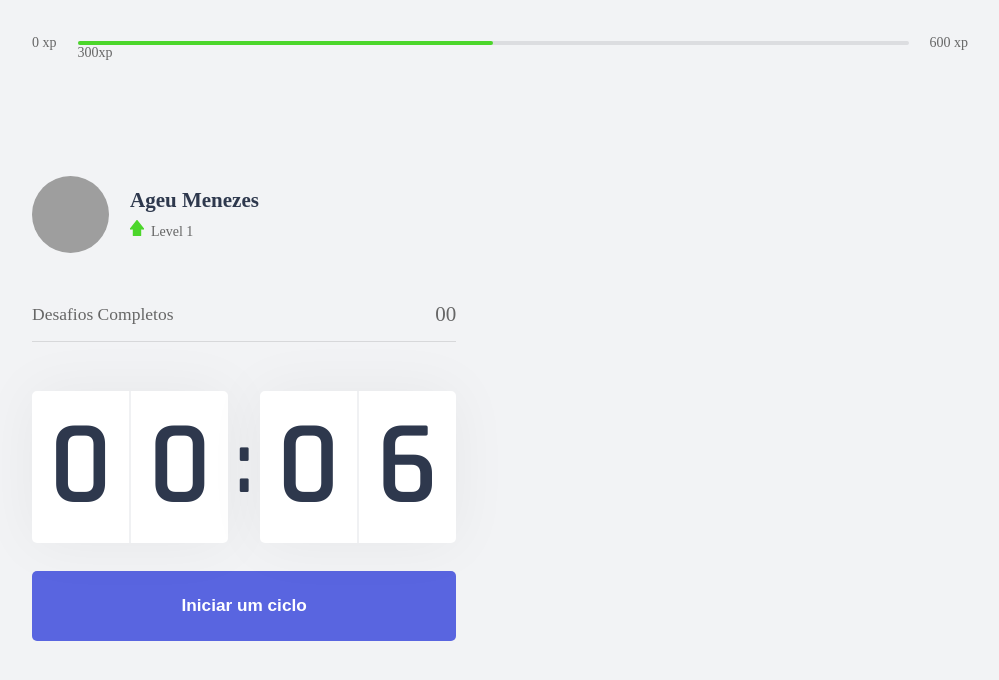
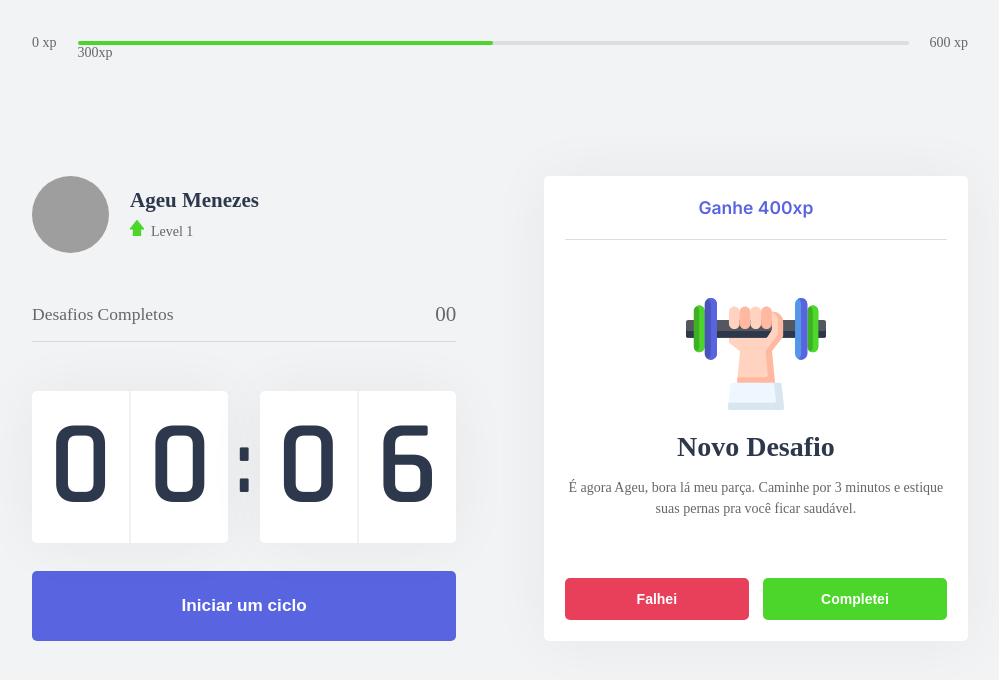
Before and after one commit to ageumenezesDev19/fitflow, a Next.js app: page / in a window 1280 px wide. Shown: the top 680 px of the page, without its empty margins (140-1139 px from the left). Built offline with nearby package versions, Linux system fonts and the light colour scheme; grey boxes are pictures that could not be loaded.

Commit message:
Add new ChallengeBox component and the styles

```diff
--- /dev/null
+++ b/src/components/ChallengeBox.tsx
@@ -0,0 +1,47 @@
+import styles from "../styles/components/ChallengeBox.module.scss";
+
+export function ChallengeBox() {
+  const hasActiveChallenge = true;
+
+  return (
+    <div className={styles.ChallengeBoxContainer}>
+      {hasActiveChallenge ? (
+        <div className={styles.ChallengeActive}>
+          <header>Ganhe 400xp</header>
+
+          <main>
+            <img src="icons/body.svg" />
+            <strong>Novo Desafio</strong>
+            <p>
+              É agora Ageu, bora lá meu parça. Caminhe por 3 minutos e estique
+              suas pernas pra você ficar saudável.
+            </p>
+          </main>
+
+          <footer>
+            <button
+              type="button"
+              className={styles.ChallengeFailedButton}
+            >
+              Falhei
+            </button>
+            <button
+              type="button"
+              className={styles.ChallengeSucceededButton}
+            >
+              Completei
+            </button>
+          </footer>
+        </div>
+      ) : (
+        <div className={styles.ChallengeNotActive}>
+          <strong>Finalize um ciclo para receber um desafio</strong>
+          <p>
+            <img src="icons/level-up.svg" alt="Level Up icon" />
+            Avance de level completando desafios.
+          </p>
+        </div>
+      )}
+    </div>
+  );
+}
--- a/src/components/Countdown.tsx
+++ b/src/components/Countdown.tsx
@@ -65,6 +65,11 @@
               onClick={resetCountdown}
             >
               Abandonar ciclo
+              <img
+                src="icons/close.svg"
+                alt="X icon"
+                className={styles.countdownButtonXIcon}
+              />
             </button>
           ) : (
             <button
--- a/src/pages/index.tsx
+++ b/src/pages/index.tsx
@@ -5,6 +5,7 @@
 import { Countdown } from '@/components/Countdown';
 
 import Head from 'next/head';
+import { ChallengeBox } from '@/components/ChallengeBox';
 
 export default function Home() {
   return (
@@ -21,7 +22,9 @@
             <CompletedChallenges />
             <Countdown />
           </div>
-          <div></div>
+          <div>
+            <ChallengeBox />
+          </div>
         </section>
       </div>
     </>
--- /dev/null
+++ b/src/styles/components/ChallengeBox.module.scss
@@ -0,0 +1,113 @@
+.ChallengeBoxContainer {
+  height: 100%;
+
+  background: var(--white);
+  border-radius: 5px;
+  box-shadow: 0 0 60px rgba(0, 0, 0, 0.05);
+  padding: 1.5rem;
+
+  display: flex;
+  flex-direction: column;
+  align-items: center;
+  justify-content: center;
+  text-align: center;
+}
+
+.ChallengeNotActive {
+  display: flex;
+  flex-direction: column;
+  align-items: center;
+
+  strong {
+    font-size: 1.5rem;
+    font-weight: 500;
+    line-height: 1.4;
+  }
+
+  p {
+    display: flex;
+    flex-direction: column;
+    align-items: center;
+    line-height: 1.4;
+    max-width: 70%;
+    margin-top: 3rem;
+
+    img {
+      margin-bottom: 1rem;
+    }
+  }
+}
+
+.ChallengeActive {
+  height: 100%;
+
+  display: flex;
+  flex-direction: column;
+
+  header {
+    color: var(--blue);
+    font-weight: 600;
+    font-size: 1.25rem;
+    padding: 0 2rem 1.5rem;
+    border-bottom: 1px solid var(--gray-line);
+    font-family: 'inter', sans-serif;
+  }
+
+  main {
+    flex: 1;
+    display: flex;
+    flex-direction: column;
+    align-items: center;
+    justify-content: center;
+
+    strong {
+      font-weight: 600;
+      font-size: 2rem;
+      color: var(--title);
+      margin: 1.5rem 0 1rem;
+    }
+
+    p {
+      line-height: 1.5;
+      // margin: 0 5rem;
+    }
+  }
+
+  footer {
+    display: grid;
+    grid-template-columns: repeat(2, 1fr);
+    gap: 1rem;
+
+    button {
+      height: 3rem;
+
+      display: flex;
+      align-items: center;
+      justify-content: center;
+
+      border: 0;
+      border-radius: 5px;
+
+      color: var(--white);
+
+      font-size: 1rem;
+      font-weight: 600;
+    }
+  }
+
+  & .ChallengeFailedButton {
+    background: var(--red);
+
+    &:hover {
+      filter: brightness(0.9);
+    }
+  }
+
+  & .ChallengeSucceededButton {
+    background: var(--green);
+
+    &:hover {
+      filter: brightness(0.9);
+    }
+  }
+}
--- a/src/styles/components/Countdown.module.scss
+++ b/src/styles/components/Countdown.module.scss
@@ -81,5 +81,9 @@
   &:not(:disabled):hover {
     background: var(--red);
     color: var(--white);
+
+    .countdownButtonXIcon {
+      filter: brightness(100);
+    }
   }
 }
```
